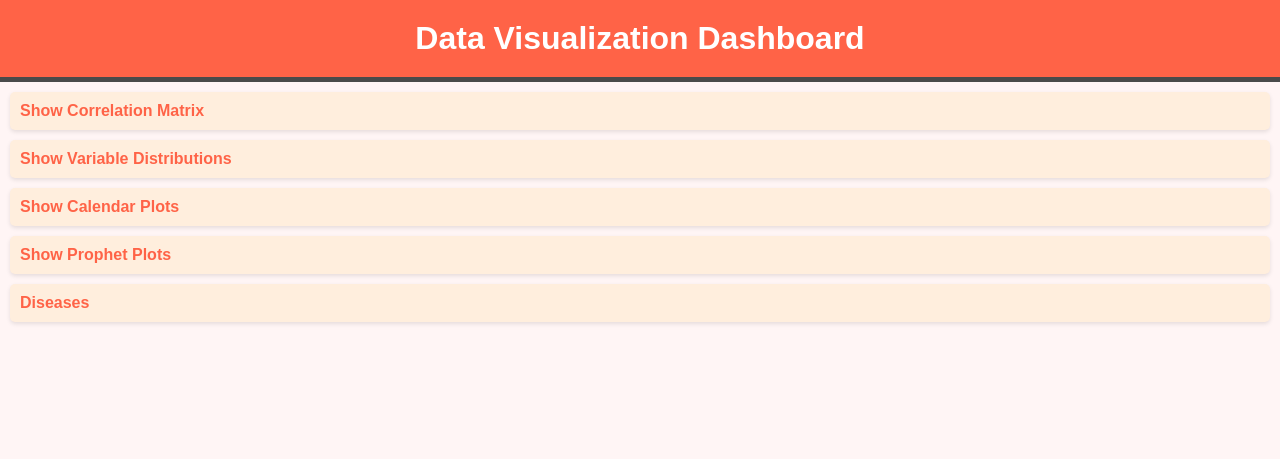
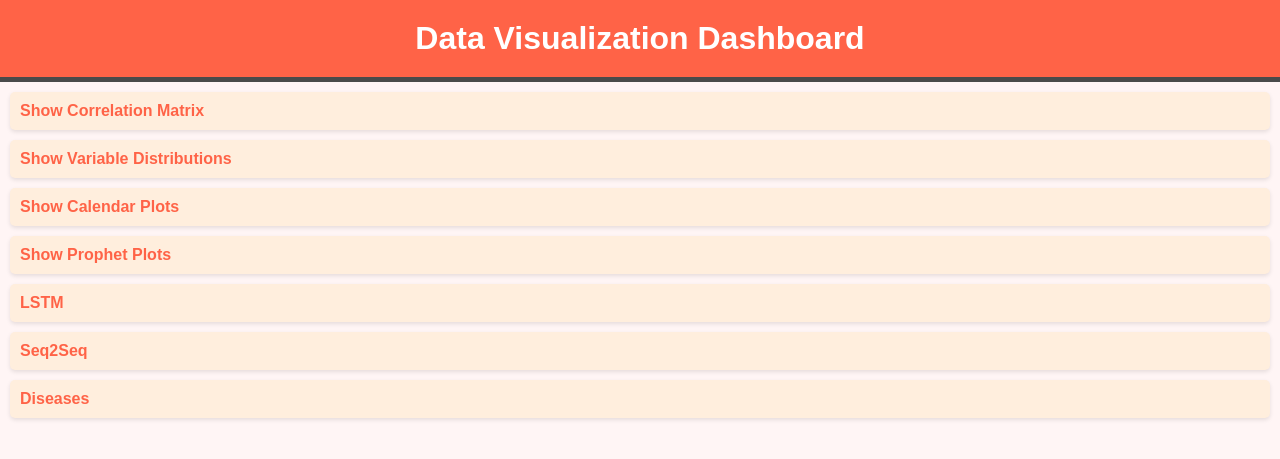
Before and after one commit to Dgeorgealex/SensorML, a Flask app: page / in a window 1280 px wide. Shown: the top 459 px of the page. Run offline with Flask 3, Linux system fonts and the light colour scheme; parts of the project's set-up code (start-up, migrations or seed data) failed here and were passed over.

Commit message:
Also add links on main page

```diff
--- a/public/templates/index.html
+++ b/public/templates/index.html
@@ -11,6 +11,8 @@
     <li><a href="/show_distributions">Show Variable Distributions</a></li>
     <li><a href="/show_calendar_plots">Show Calendar Plots</a></li>
     <li><a href="/prophet-sliders">Show Prophet Plots</a></li>
+    <li><a href="/show_lstm">LSTM</a></li>
+    <li><a href="/show_seq2seq">Seq2Seq</a></li>
     <li><a href="/disease_information">Diseases</a></li>
 </ul>
 </body>
```
